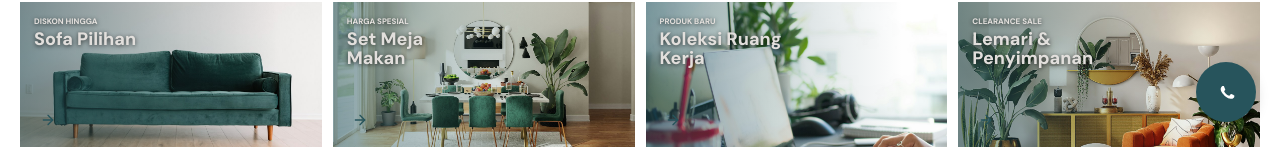
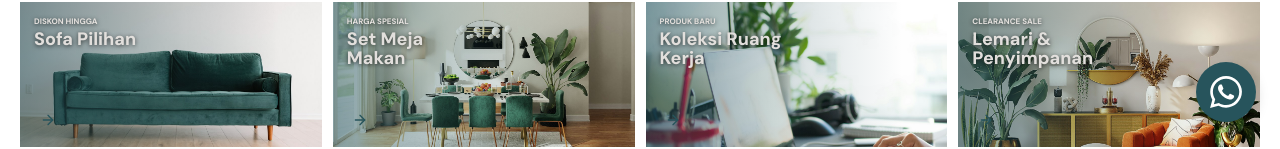
Before and after one commit to aspireomedia/rumaio-ecommerce-preview6, a Next.js app: page / in a window 1280 px wide. Shown: the part 654-803 px from the top of the page. Built offline with nearby package versions, Linux system fonts and the light colour scheme; a web font is replaced by a local one.

Commit message:
fix: use real WhatsApp bubble glyph for floating button

```diff
--- a/src/components/FloatingWhatsApp.tsx
+++ b/src/components/FloatingWhatsApp.tsx
@@ -14,8 +14,8 @@ export function FloatingWhatsApp() {
       aria-label="Hubungi Casen Living melalui WhatsApp"
       title="Hubungi kami via WhatsApp"
     >
-      <svg viewBox="0 0 32 32" width="30" height="30" aria-hidden="true" focusable="false">
-        <path fill="currentColor" d="M24.21 19.34c-.36-.18-2.13-1.05-2.46-1.17-.33-.12-.57-.18-.81.18-.24.36-.93 1.17-1.14 1.41-.21.24-.42.27-.78.09-.36-.18-1.52-.56-2.9-1.79-1.07-.95-1.79-2.13-2-2.49-.21-.36-.02-.55.16-.73.16-.16.36-.42.54-.63.18-.21.24-.36.36-.6.12-.24.06-.45-.03-.63-.09-.18-.81-1.95-1.11-2.67-.29-.7-.59-.6-.81-.61-.21-.01-.45-.01-.69-.01s-.63.09-.96.45c-.33.36-1.26 1.23-1.26 3s1.29 3.48 1.47 3.72c.18.24 2.54 3.88 6.16 5.44.86.37 1.53.59 2.05.76.86.27 1.64.23 2.26.14.69-.1 2.13-.87 2.43-1.71.3-.84.3-1.56.21-1.71-.09-.15-.33-.24-.69-.42Z" />
+      <svg viewBox="0 0 24 24" width="32" height="32" aria-hidden="true" focusable="false">
+        <path fill="currentColor" d="M.057 24l1.687-6.163c-1.041-1.804-1.588-3.849-1.587-5.946.003-6.556 5.338-11.891 11.893-11.891 3.181.001 6.167 1.24 8.413 3.488 2.245 2.248 3.481 5.236 3.48 8.414-.003 6.557-5.338 11.892-11.893 11.892-1.99-.001-3.951-.5-5.688-1.448L.057 24zm6.597-3.807c1.676.995 3.276 1.591 5.392 1.592 5.448 0 9.886-4.434 9.889-9.885.002-5.462-4.415-9.89-9.881-9.892-5.452 0-9.887 4.434-9.889 9.884-.001 2.225.651 3.891 1.746 5.634l-.999 3.648 3.742-.981zm11.387-5.464c-.074-.124-.272-.198-.57-.347-.297-.149-1.758-.868-2.031-.967-.272-.099-.47-.149-.669.149-.198.297-.768.967-.941 1.165-.173.198-.347.223-.644.074-.297-.149-1.255-.462-2.39-1.475-.883-.788-1.48-1.761-1.653-2.059-.173-.297-.018-.458.13-.606.134-.133.297-.347.446-.52.149-.174.198-.298.298-.497.099-.198.05-.371-.025-.52-.075-.149-.669-1.612-.916-2.207-.242-.579-.487-.5-.669-.51l-.57-.01c-.198 0-.52.074-.792.372s-1.04 1.016-1.04 2.479 1.065 2.876 1.213 3.074c.149.198 2.095 3.2 5.076 4.487.709.306 1.263.489 1.694.625.712.227 1.36.195 1.871.118.571-.085 1.758-.719 2.006-1.413.248-.694.248-1.289.173-1.413z" />
       </svg>
     </a>
   );
```
